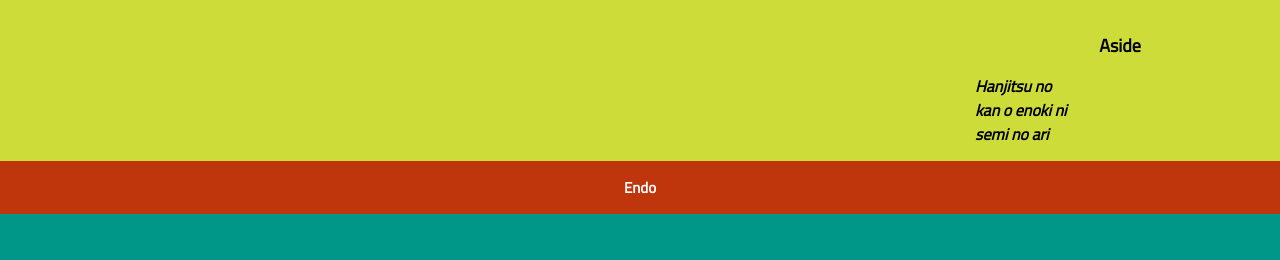
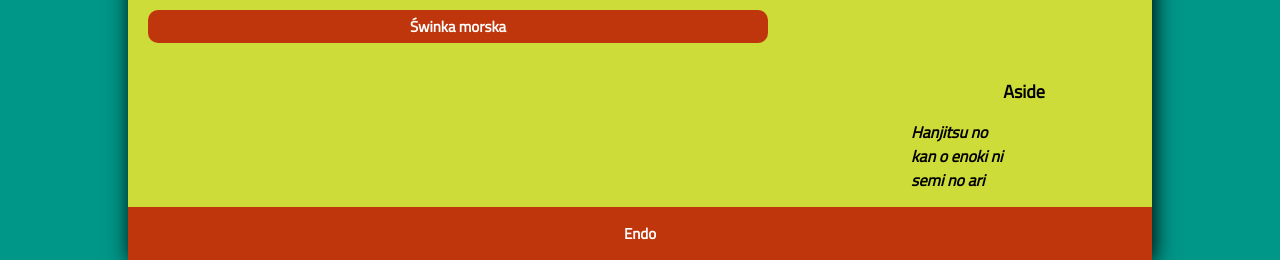
Before and after one commit to Niksior/chomik, a plain HTML site: page index.html in a window 1280 px wide. Shown: the part 605-865 px from the top of the page. Before the commit the page ends 819 px from the top, so only its background shows below. Drawn offline with nearby package versions, Linux system fonts and the light colour scheme.

Commit message:
Update styl.css

```diff
--- a/styl.css
+++ b/styl.css
@@ -2,7 +2,7 @@
 body {
 	font-family: 'Titillium Web', sans-serif;
 	margin: 0px auto;
-	max-width: auto;
+	max-width: 80%;
 	background-color: #009688;
 	box-shadow: 2px 2px 20px #000000;
 	background-position: center center;
```
